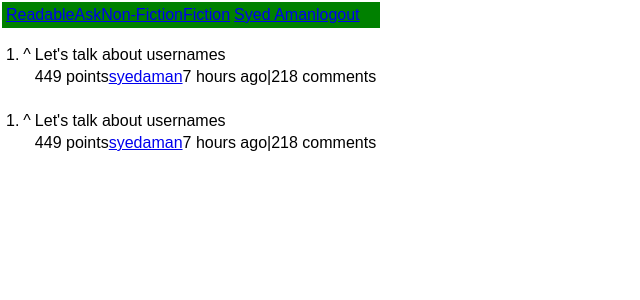
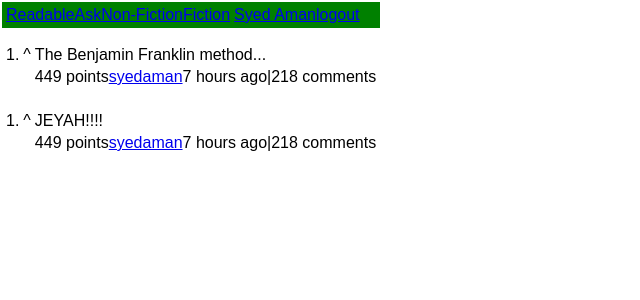
Before and after one commit to islamhaqq/Readable, a React (Create React App) app: page / in a window 1280 px wide. Shown: the top 300 px of the page, without its empty margins (0-640 px from the left). Built offline with nearby package versions, Linux system fonts and the light colour scheme.

Commit message:
display post title

```diff
--- a/src/components/PostPrimaryRow.js
+++ b/src/components/PostPrimaryRow.js
@@ -1,7 +1,7 @@
 import React from 'react';
 import PropTypes from 'prop-types';
 
-const PostPrimaryRow = () => (
+const PostPrimaryRow = ({ post }) => (
 	<tr className="post-main-row">
 		<td className="post-rank">
 			<span>1.</span>
@@ -11,7 +11,7 @@ const PostPrimaryRow = () => (
 			<span>^</span>
 		</td>
 
-		<td className="post-title">Let's talk about usernames</td>
+		<td className="post-title">{post.title}</td>
 	</tr>
 );
 
```
